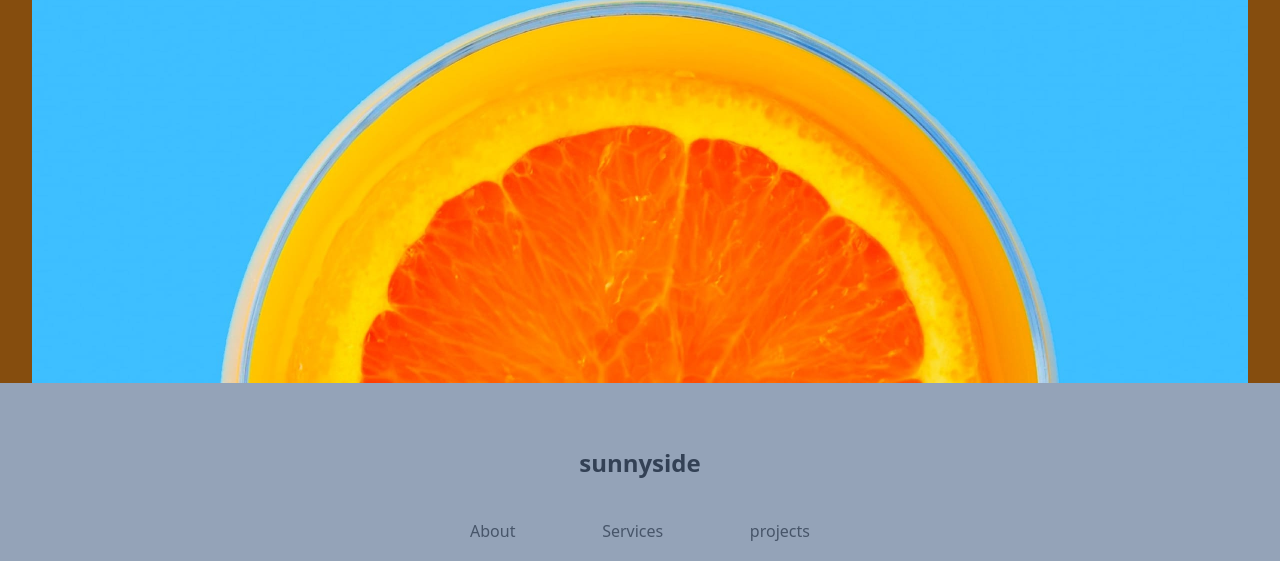
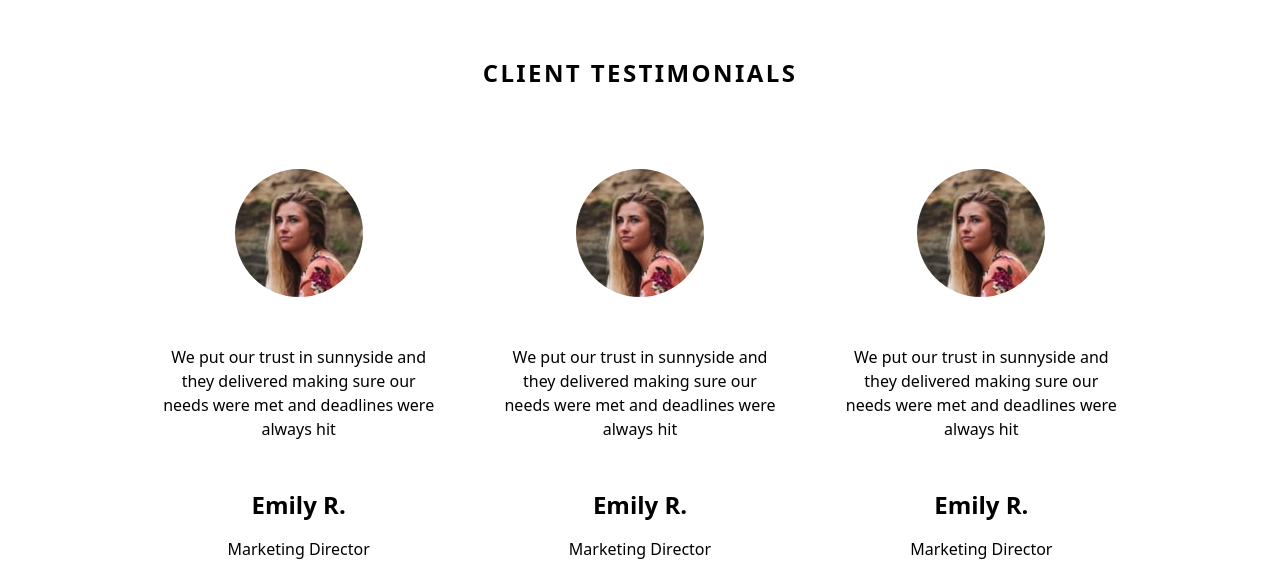
Before and after one commit to sulyman002/sunnyside-landing-page-Pulsepoint, a plain HTML site: page index.html in a window 1280 px wide. Shown: the part 635-1196 px from the top of the page. Drawn offline with nearby package versions, Linux system fonts and the light colour scheme.

Commit message:
working on the third section

```diff
--- a/index.html
+++ b/index.html
@@ -10,7 +10,7 @@
 </head>
 
 <body class="w-full">
-    <header class="bg-gray-600 flex w-full justify-center">
+    <!-- <header class="bg-gray-600 flex w-full justify-center">
         <div class="w-full px-8 justify-center flex  flex-col bg-yellow-800">
             <div class="flex justify-between w-full  mt-4 text-blue-500 ">
                 <h1 class="font-bold text-xl">sunnyside</h1>
@@ -31,8 +31,84 @@
 
             </div>
         </div>
-    </header>
-    <main></main>
+    </header> -->
+    <main>
+        <div class="grid md:grid-cols-2 ">
+            <div class="flex w-full h-full"><img class="w-full" src="/Assets/mobile/image-transform.jpg" alt=""></div>
+            <div
+                class="p-20 bg-gray-900 justify-center items-center md:justify-center text-center md:text-start font-bolder text-3xl">
+                <h1 class="text-white">
+                    Transform your brand
+                </h1>
+            </div>
+
+
+
+        </div>
+
+
+        <div class="bg-white justify-center text-center items-center flex flex-col gap-20 px-8 md:px-16 mt-40">
+            <div class="text-center uppercase text-2xl font-semibold tracking-widest">Client Testimonials</div>
+            <div class="md:flex-row flex flex-col gap-20 md:gap-16 md:px-24">
+                <div class="items-center justify-center flex flex-col">
+                    <div class="w-32 h-32 rounded-full"><img src="/Assets/image-emily.jpg" alt="" class="rounded-full">
+                    </div>
+                    <div class="mt-12">We put our trust in sunnyside and they delivered making sure our needs were met
+                        and deadlines
+                        were
+                        always hit</div>
+                    <div class="items-center flex flex-col justify-center gap-4">
+                        <h1 class="text-2xl font-bold mt-12">Emily R.</h1>
+                        <p class="capitalize font-light">marketing director</p>
+                    </div>
+                </div>
+
+                <div class="items-center justify-center flex flex-col">
+                    <div class="w-32 h-32 rounded-full"><img src="/Assets/image-emily.jpg" alt="" class="rounded-full">
+                    </div>
+                    <div class="mt-12">We put our trust in sunnyside and they delivered making sure our needs were met
+                        and deadlines
+                        were
+                        always hit</div>
+                    <div class="items-center flex flex-col justify-center gap-4">
+                        <h1 class="text-2xl font-bold mt-12">Emily R.</h1>
+                        <p class="capitalize font-light">marketing director</p>
+                    </div>
+                </div>
+
+                <div class="items-center justify-center flex flex-col">
+                    <div class="w-32 h-32 rounded-full"><img src="/Assets/image-emily.jpg" alt="" class="rounded-full">
+                    </div>
+                    <div class="mt-12">We put our trust in sunnyside and they delivered making sure our needs were met
+                        and deadlines
+                        were
+                        always hit</div>
+                    <div class="items-center flex flex-col justify-center gap-4">
+                        <h1 class="text-2xl font-bold mt-12">Emily R.</h1>
+                        <p class="capitalize font-light">marketing director</p>
+                    </div>
+                </div>
+            </div>
+        </div>
+
+        <div class="grid grid-cols-2 w-full mt-24">
+
+            <!-- <picture class="h-4">
+                <source class="w-full" srcset="/Assets/desktop/image-gallery-milkbottles.jpg" media="(min-width: 768px)">
+                <img class="w-full" src="/Assets/mobile/image-gallery-milkbottles.jpg" alt="Responsive image">
+            </picture>
+            <picture>
+                <source class="w-full h-4" srcset="/Assets/desktop/image-gallery-milkbottles.jpg" media="(min-width: 768px)">
+                <img class="w-full" src="/Assets/mobile/image-gallery-milkbottles.jpg" alt="Responsive image">
+            </picture> -->
+            <div><img class="w-full h-64" src="/Assets/mobile/image-gallery-milkbottles.jpg" alt=""></div>
+            <div><img class="w-full h-64" src="/Assets/desktop/image-gallery-orange.jpg" alt=""></div>
+            <div><img class="w-full h-64" src="/Assets/desktop/image-gallery-cone.jpg" alt=""></div>
+            <div><img class="w-full h-64" src="/Assets/desktop/image-gallery-sugarcubes.jpg" alt=""></div>
+
+        </div>
+
+    </main>
 
 
 
```
